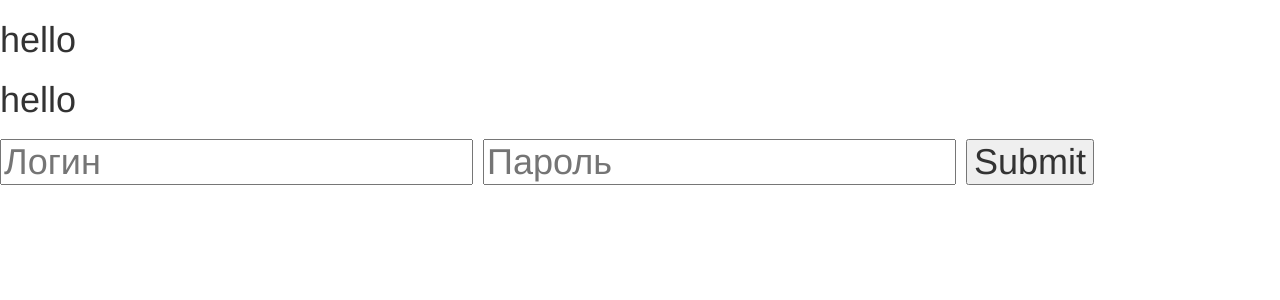
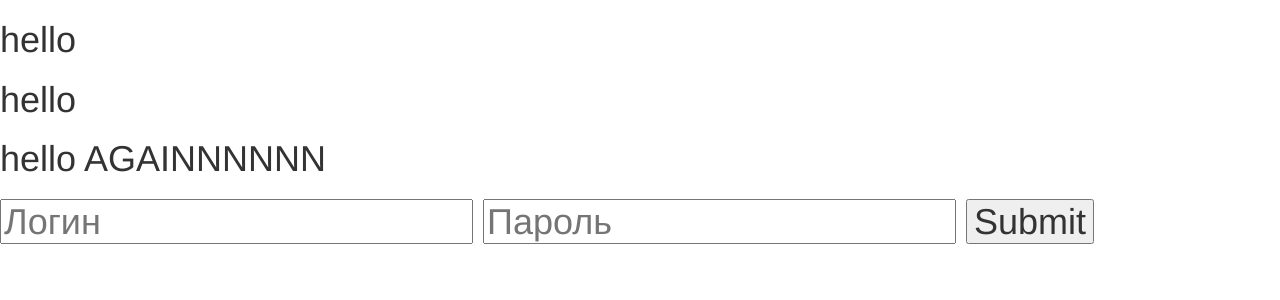
Before and after one commit to TeamberID/project-alfa, a Spring Boot app: page /login in a window 1280 px wide. Shown: the top 300 px of the page. Run offline with Spring Boot 4, Linux system fonts and the light colour scheme; some of the project's set-up classes (security, data sources, template engines, error pages and the like) are left out, and stand-ins take their place.

Commit message:
checking jenkins #3

```diff
--- a/project-alfa/src/main/resources/templates/login.ftl
+++ b/project-alfa/src/main/resources/templates/login.ftl
@@ -10,6 +10,7 @@
 </#if>
 <h1>hello<h1>
 <h1>hello<h1>
+<h1>hello AGAINNNNNN<h1>
 <div class="content-block">
     <form class="form-horizontal" action="/login" method="post">
         <input name="login" placeholder="Логин">
```
